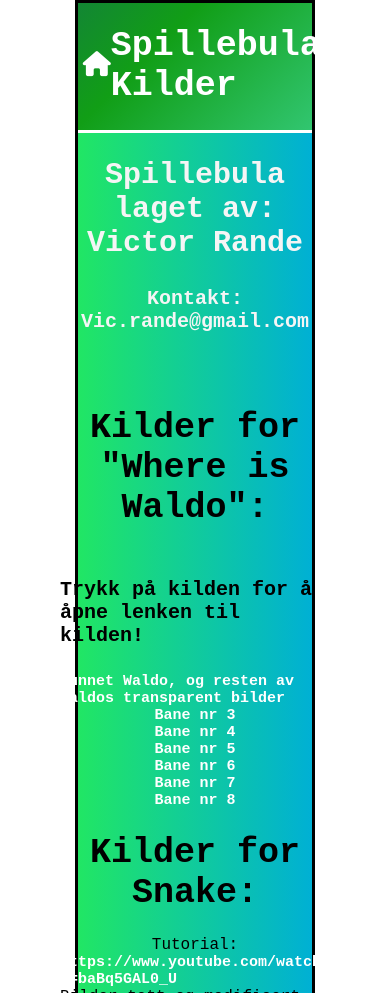
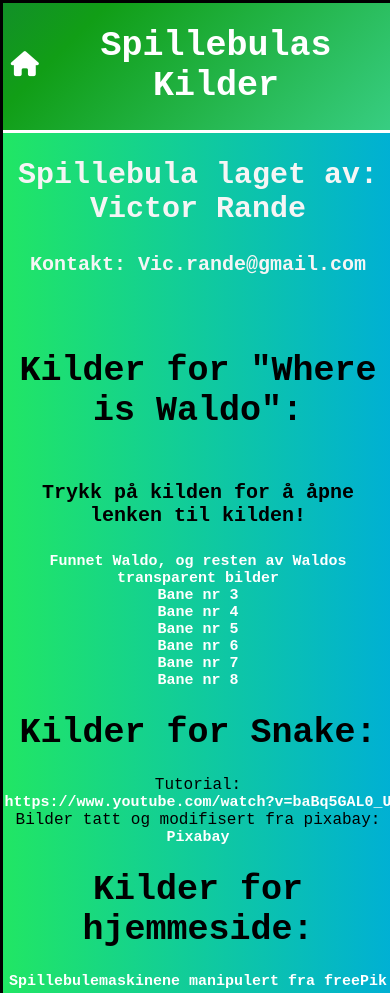
Before and after one commit to victorrande/victorrande.github.io, a plain HTML site: page spillebula/kilder/kilder.html in a window 390 px wide. Shown: the top 993 px of the page. Drawn offline with Linux system fonts and the light colour scheme; grey boxes are pictures that could not be loaded.

Commit message:
Add files via upload

```diff
--- a/spillebula/kilder/kilder.css
+++ b/spillebula/kilder/kilder.css
@@ -1,6 +1,7 @@
 body {
     margin: 0%;
     font-family:  'Courier New', Courier, monospace;
+    text-align: center;
 }
 
 h1 {
@@ -114,6 +115,7 @@
     color: #fff;
     margin-left: auto;
     margin-right: auto;
+    text-align: center;
 
 }
 
@@ -155,3 +157,17 @@
     opacity: 1;
 
 }
+
+
+
+@media(max-width: 700px){
+    #parent {
+        width: 100vw;
+    }
+
+    #topp {
+        width: 100vw;
+
+
+    }
+}
```
